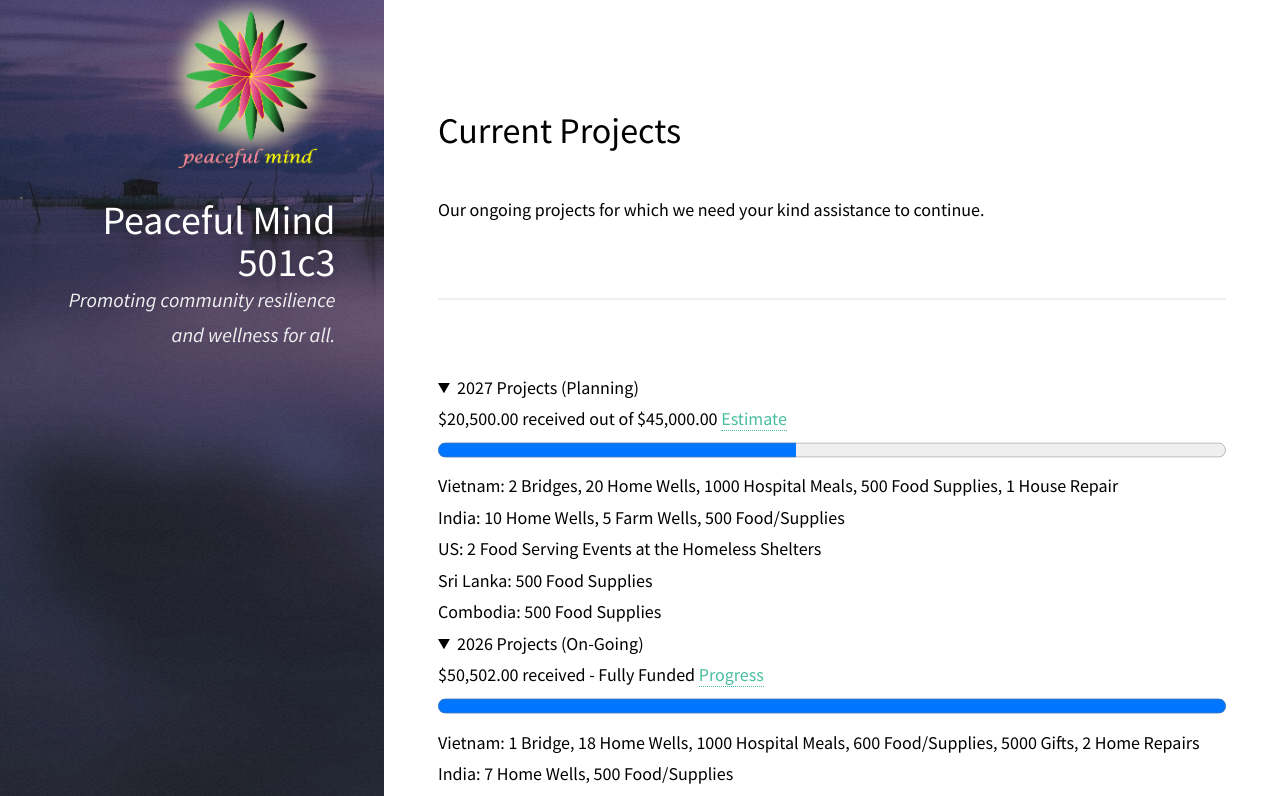
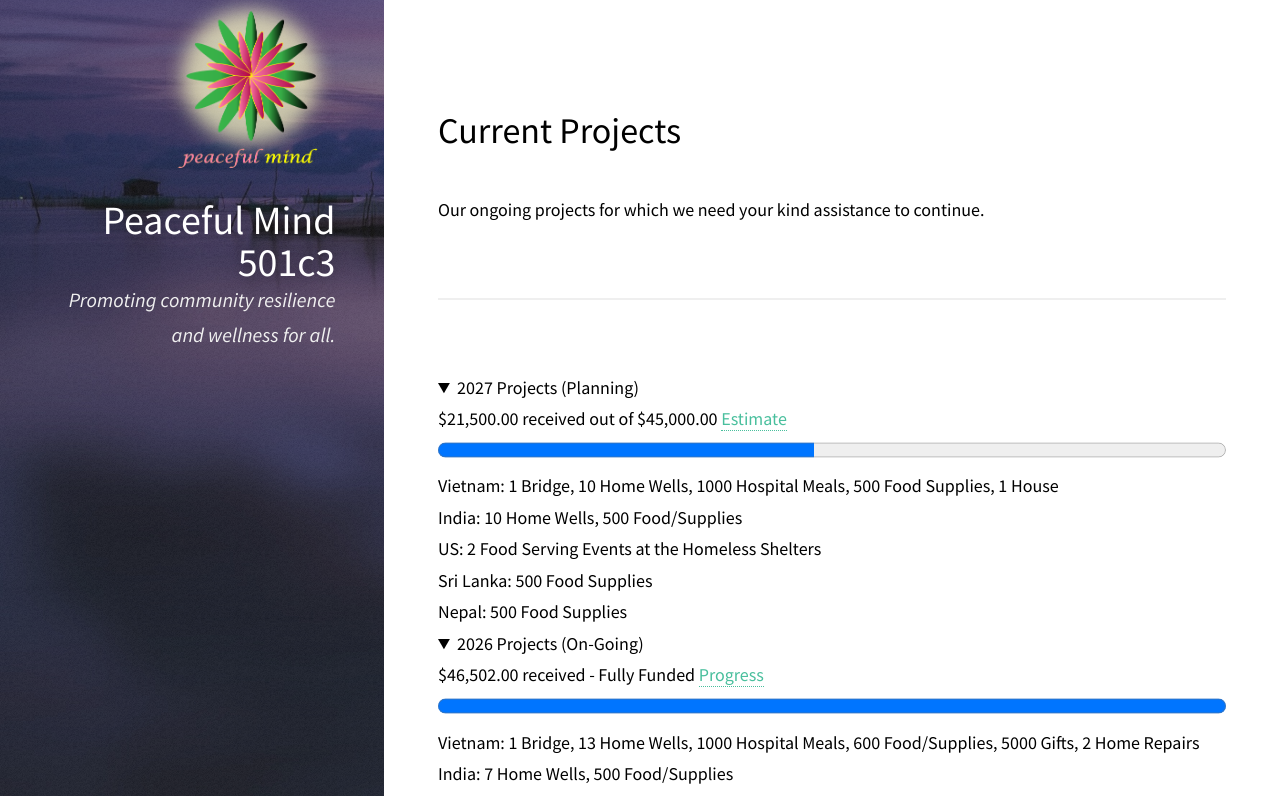
Before and after one commit to peacefulcenter/peacefulcenter.github.io, a Jekyll site: the page built from pages/projects.md, in a window 1280 px wide and 900 px high, cut to the strip 104-900 px from the top of the window. Built offline with Jekyll 4.4.1, drawn with Linux system fonts in a browser that asks for light colours.

Commit message:
Update planning

```diff
--- a/pages/projects.md
+++ b/pages/projects.md
@@ -6,20 +6,20 @@ permalink: /:basename/
 ---
 <details open>
 <summary><strong>2027 Projects (Planning)</strong></summary>
-$20,500.00 received out of $45,000.00 <a href="https://drive.google.com/file/d/1ZLWiRbpbOVrAYo85TWv_r58hOM6NNrlo/view?usp=sharing">Estimate</a>
-<progress value="20500" max="45000" style="width:100%; height:30px;"></progress>
-Vietnam: 2 Bridges, 20 Home Wells, 1000 Hospital Meals, 500 Food Supplies, 1 House Repair<br>
-India: 10 Home Wells, 5 Farm Wells, 500 Food/Supplies<br>
+$21,500.00 received out of $45,000.00 <a href="https://drive.google.com/file/d/1ZLWiRbpbOVrAYo85TWv_r58hOM6NNrlo/view?usp=sharing">Estimate</a>
+<progress value="21500" max="45000" style="width:100%; height:30px;"></progress>
+Vietnam: 1 Bridge, 10 Home Wells, 1000 Hospital Meals, 500 Food Supplies, 1 House<br>
+India: 10 Home Wells, 500 Food/Supplies<br>
 US: 2 Food Serving Events at the Homeless Shelters<br>
 Sri Lanka: 500 Food Supplies<br>
-Combodia: 500 Food Supplies<br>
+Nepal: 500 Food Supplies<br>
 </details>
 
 <details open>
 <summary><strong>2026 Projects (On-Going)</strong></summary>
-$50,502.00 received - Fully Funded <a href="https://drive.google.com/file/d/1LXCtfh6jiHJYEHvRjW_3BI2wAVidNmK4/view?usp=drive_link">Progress</a>
-<progress value="50502" max="50502" style="width:100%; height:30px;"></progress>
-Vietnam: 1 Bridge, 18 Home Wells, 1000 Hospital Meals, 600 Food/Supplies, 5000 Gifts, 2 Home Repairs<br>
+$46,502.00 received - Fully Funded <a href="https://drive.google.com/file/d/1LXCtfh6jiHJYEHvRjW_3BI2wAVidNmK4/view?usp=drive_link">Progress</a>
+<progress value="46502" max="46502" style="width:100%; height:30px;"></progress>
+Vietnam: 1 Bridge, 13 Home Wells, 1000 Hospital Meals, 600 Food/Supplies, 5000 Gifts, 2 Home Repairs<br>
 India: 7 Home Wells, 500 Food/Supplies<br>
 Nepal: 600 Gifts<br>
 US: Quarterly Food Serving for the Homeless Shelters
```
Also changed, not shown: pages/donate.md (+1 -1 lines).
